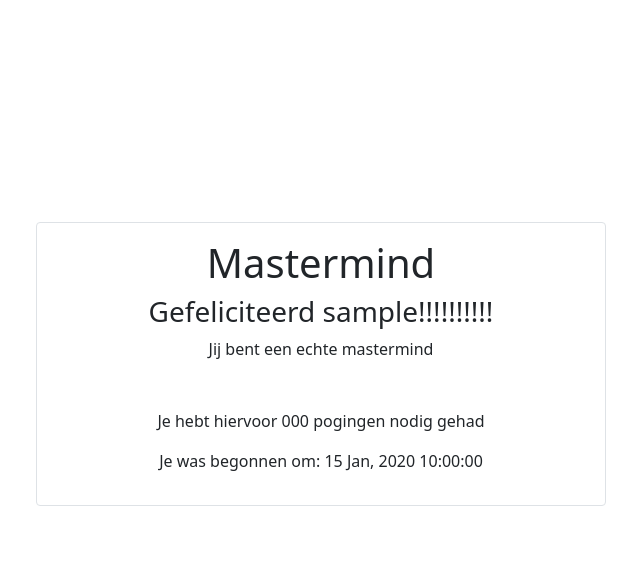
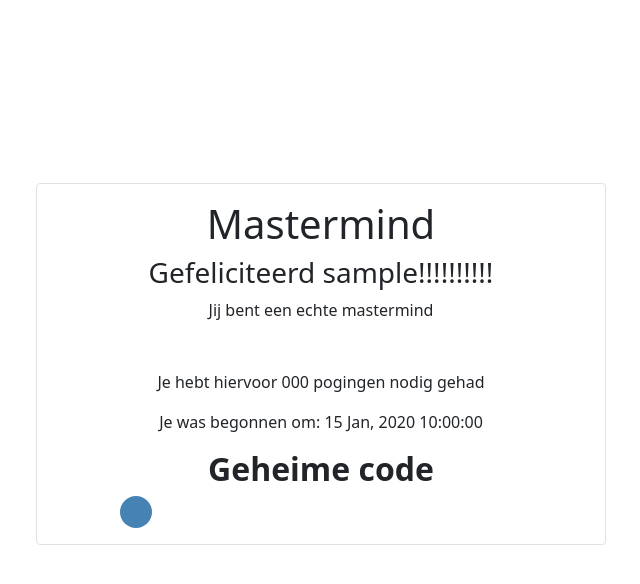
Before and after one commit to Nich-Thompson/Mastermind, a Flask app: template flaskr/templates/won.html in a window 1280 px wide. Shown: the part 56-640 px from the top of the page, without its empty margins (319-959 px from the left). Run offline with Flask 2, Linux system fonts and the light colour scheme; the template is opened without the code that fills it: most values are stand-ins (such as "Sample title", 1, 10 or a date in 2020); parts of the project's set-up code (start-up, migrations or seed data) failed here and were passed over.

Commit message:
show code when won

```diff
--- a/flaskr/__init__.py
+++ b/flaskr/__init__.py
@@ -74,8 +74,8 @@ def create_app(test_config=None):
     def won():
         if session.get('user') is None:
             return redirect(url_for('login'))
-        if game_controller.status != 'won':
-            return redirect('game')
+        # if game_controller.status != 'won':
+        #     return redirect('game')
         return game_controller.load_won(session.get('user')['username'])
 
     @app.route('/game/<picked_color>', methods=["GET", "POST"])
--- a/flaskr/controllers/GameController.py
+++ b/flaskr/controllers/GameController.py
@@ -59,5 +59,6 @@ class GameController:
             title='Mastermind - Game',
             username=username,
             number_of_guesses=self.game.number_of_guesses,
-            start_time=self.game.start_time
+            start_time=self.game.start_time,
+            code=self.game.code
         )
--- a/flaskr/templates/won.html
+++ b/flaskr/templates/won.html
@@ -14,6 +14,14 @@
             <p class="mb-5">Jij bent een echte mastermind</p>
             <p>Je hebt hiervoor {{number_of_guesses}} pogingen nodig gehad</p>
             <p>Je was begonnen om: {{start_time.strftime("%d %b, %Y %H:%M:%S")}}</p>
+             <h2 class="fw-bold">Geheime code</h2>
+            <div class="d-flex justify-content-center">
+                <div class="row d-flex justify-content-between w-75">
+                    {% for color in code %}
+                        <div class="pin_box {{ color.name }}"></div>
+                    {% endfor %}
+                </div>
+            </div>
         </div>
     </div>
     </div>
```
